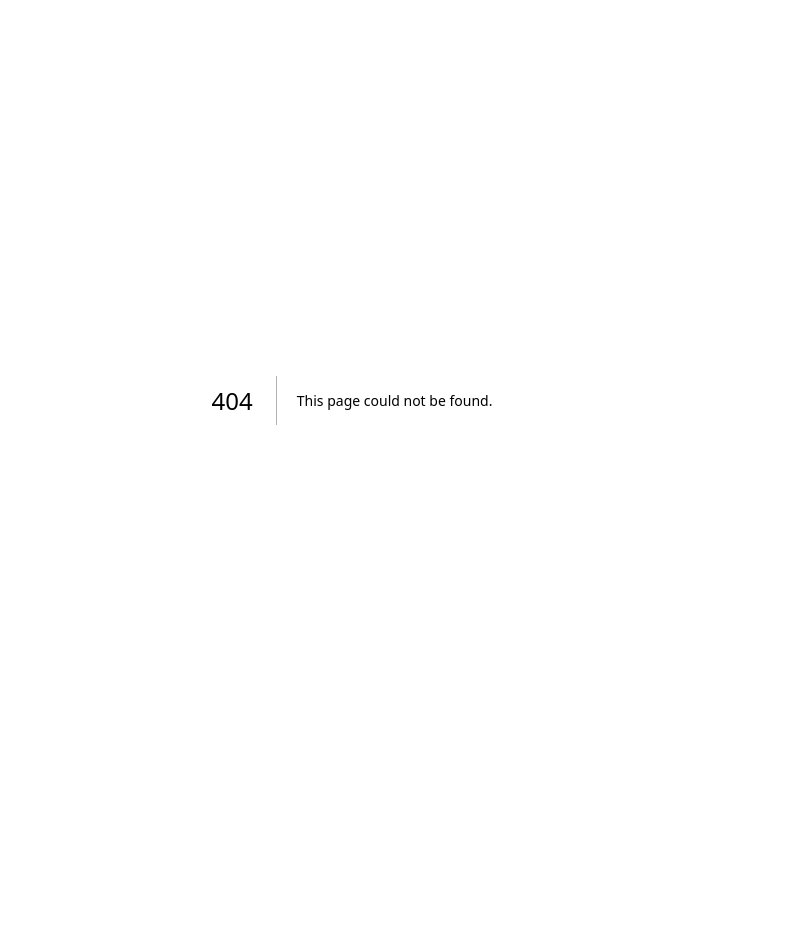
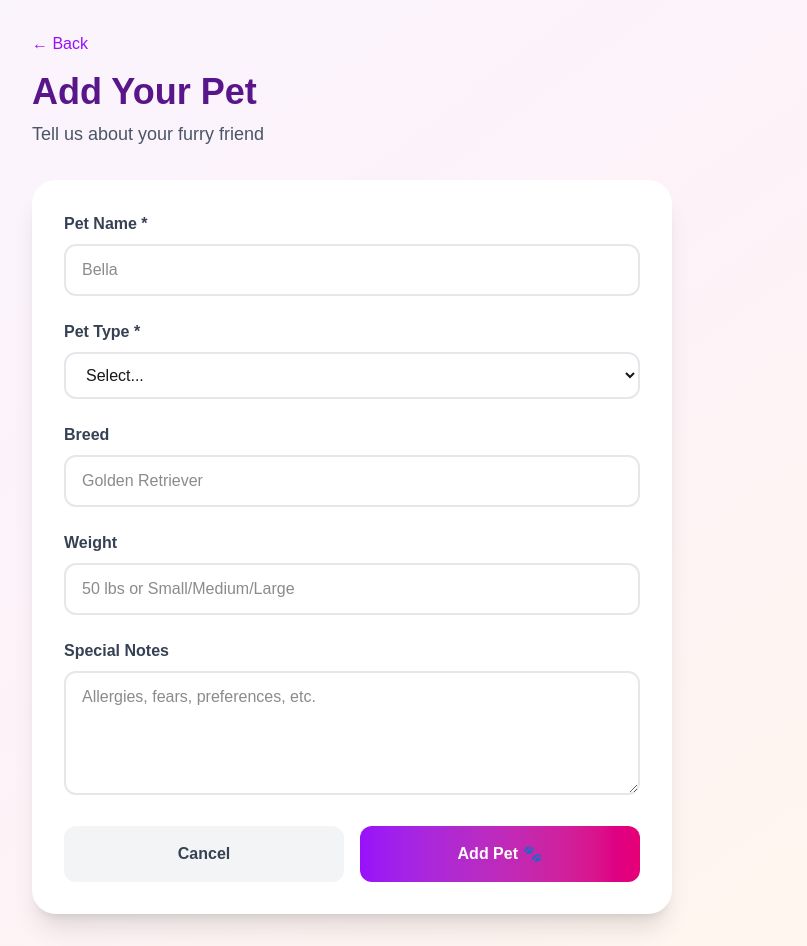
Before and after one commit to hammad0025/petcarebooker, a Next.js app in the folder frontend/: page /customer/pets/add in a window 1280 px wide. Before the commit this address had no page. Shown: the whole page, without its empty margins (288-1095 px from the left). Before the commit the page ends 800 px from the top, so only its background shows below. Built offline with nearby package versions, Linux system fonts and the light colour scheme.

Commit message:
Add missing customer/pets/add page

```diff
--- /dev/null
+++ b/frontend/app/customer/pets/add/page.tsx
@@ -0,0 +1,143 @@
+'use client';
+
+import { useState } from 'react';
+import { useRouter } from 'next/navigation';
+
+export default function AddPetPage() {
+  const router = useRouter();
+  const [loading, setLoading] = useState(false);
+  const [error, setError] = useState('');
+
+  const handleSubmit = async (e: React.FormEvent<HTMLFormElement>) => {
+    e.preventDefault();
+    setLoading(true);
+    setError('');
+
+    const formData = new FormData(e.currentTarget);
+
+    try {
+      // TODO: API call to add pet
+      console.log('Adding pet:', {
+        name: formData.get('name'),
+        pet_type: formData.get('pet_type'),
+        breed: formData.get('breed'),
+        weight: formData.get('weight'),
+        special_notes: formData.get('special_notes'),
+      });
+
+      // For now, just redirect to my-pets
+      router.push('/my-pets');
+    } catch (err) {
+      setError('Failed to add pet');
+    } finally {
+      setLoading(false);
+    }
+  };
+
+  return (
+    <div className="min-h-screen bg-gradient-to-br from-purple-50 via-pink-50 to-orange-50">
+      <div className="container mx-auto px-4 py-8 max-w-2xl">
+        {/* Header */}
+        <div className="mb-8">
+          <button
+            onClick={() => router.back()}
+            className="text-purple-600 hover:text-purple-700 mb-4"
+          >
+            ← Back
+          </button>
+          <h1 className="text-4xl font-bold text-purple-900 mb-2">Add Your Pet</h1>
+          <p className="text-gray-600 text-lg">Tell us about your furry friend</p>
+        </div>
+
+        {/* Form */}
+        <div className="bg-white rounded-3xl shadow-xl p-8">
+          <form onSubmit={handleSubmit} className="space-y-6">
+            {/* Name */}
+            <div>
+              <label className="block text-gray-700 font-semibold mb-2">Pet Name *</label>
+              <input
+                type="text"
+                name="name"
+                required
+                className="w-full px-4 py-3 border-2 border-gray-200 rounded-xl focus:border-purple-500 focus:outline-none"
+                placeholder="Bella"
+              />
+            </div>
+
+            {/* Pet Type */}
+            <div>
+              <label className="block text-gray-700 font-semibold mb-2">Pet Type *</label>
+              <select
+                name="pet_type"
+                required
+                className="w-full px-4 py-3 border-2 border-gray-200 rounded-xl focus:border-purple-500 focus:outline-none"
+              >
+                <option value="">Select...</option>
+                <option value="dog">Dog 🐕</option>
+                <option value="cat">Cat 🐈</option>
+              </select>
+            </div>
+
+            {/* Breed */}
+            <div>
+              <label className="block text-gray-700 font-semibold mb-2">Breed</label>
+              <input
+                type="text"
+                name="breed"
+                className="w-full px-4 py-3 border-2 border-gray-200 rounded-xl focus:border-purple-500 focus:outline-none"
+                placeholder="Golden Retriever"
+              />
+            </div>
+
+            {/* Weight */}
+            <div>
+              <label className="block text-gray-700 font-semibold mb-2">Weight</label>
+              <input
+                type="text"
+                name="weight"
+                className="w-full px-4 py-3 border-2 border-gray-200 rounded-xl focus:border-purple-500 focus:outline-none"
+                placeholder="50 lbs or Small/Medium/Large"
+              />
+            </div>
+
+            {/* Special Notes */}
+            <div>
+              <label className="block text-gray-700 font-semibold mb-2">Special Notes</label>
+              <textarea
+                name="special_notes"
+                rows={4}
+                className="w-full px-4 py-3 border-2 border-gray-200 rounded-xl focus:border-purple-500 focus:outline-none"
+                placeholder="Allergies, fears, preferences, etc."
+              />
+            </div>
+
+            {/* Error */}
+            {error && (
+              <div className="bg-red-100 text-red-700 px-4 py-3 rounded-xl">
+                {error}
+              </div>
+            )}
+
+            {/* Submit */}
+            <div className="flex gap-4">
+              <button
+                type="button"
+                onClick={() => router.back()}
+                className="flex-1 px-6 py-4 bg-gray-100 text-gray-700 rounded-xl font-bold hover:bg-gray-200 transition-all"
+              >
+                Cancel
+              </button>
+              <button
+                type="submit"
+                disabled={loading}
+                className="flex-1 px-6 py-4 bg-gradient-to-r from-purple-600 to-pink-600 text-white rounded-xl font-bold hover:shadow-lg transition-all disabled:opacity-50"
+              >
+                {loading ? 'Adding...' : 'Add Pet 🐾'}
+              </button>
+            </div>
+          </form>
+        </div>
+      </div>
+    </div>
+  );
+}
```
